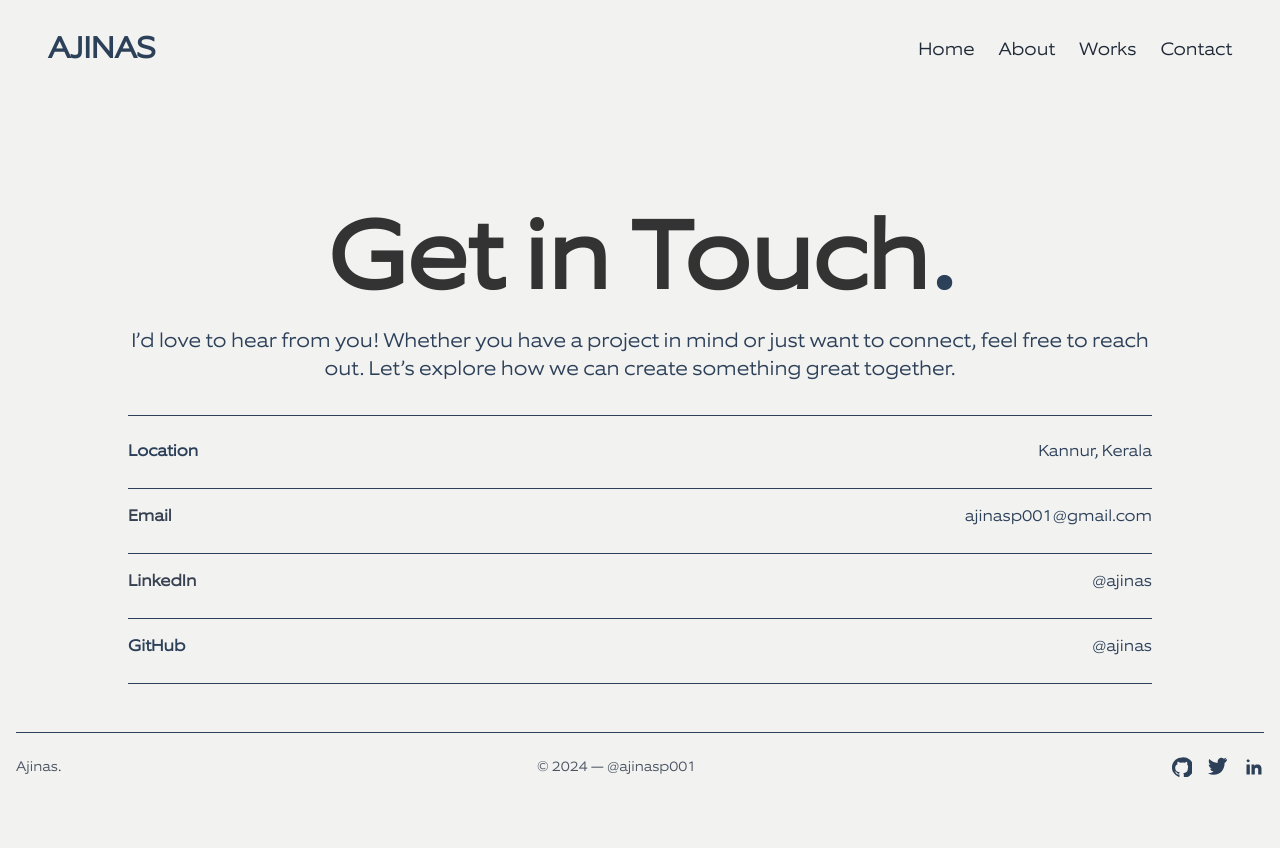
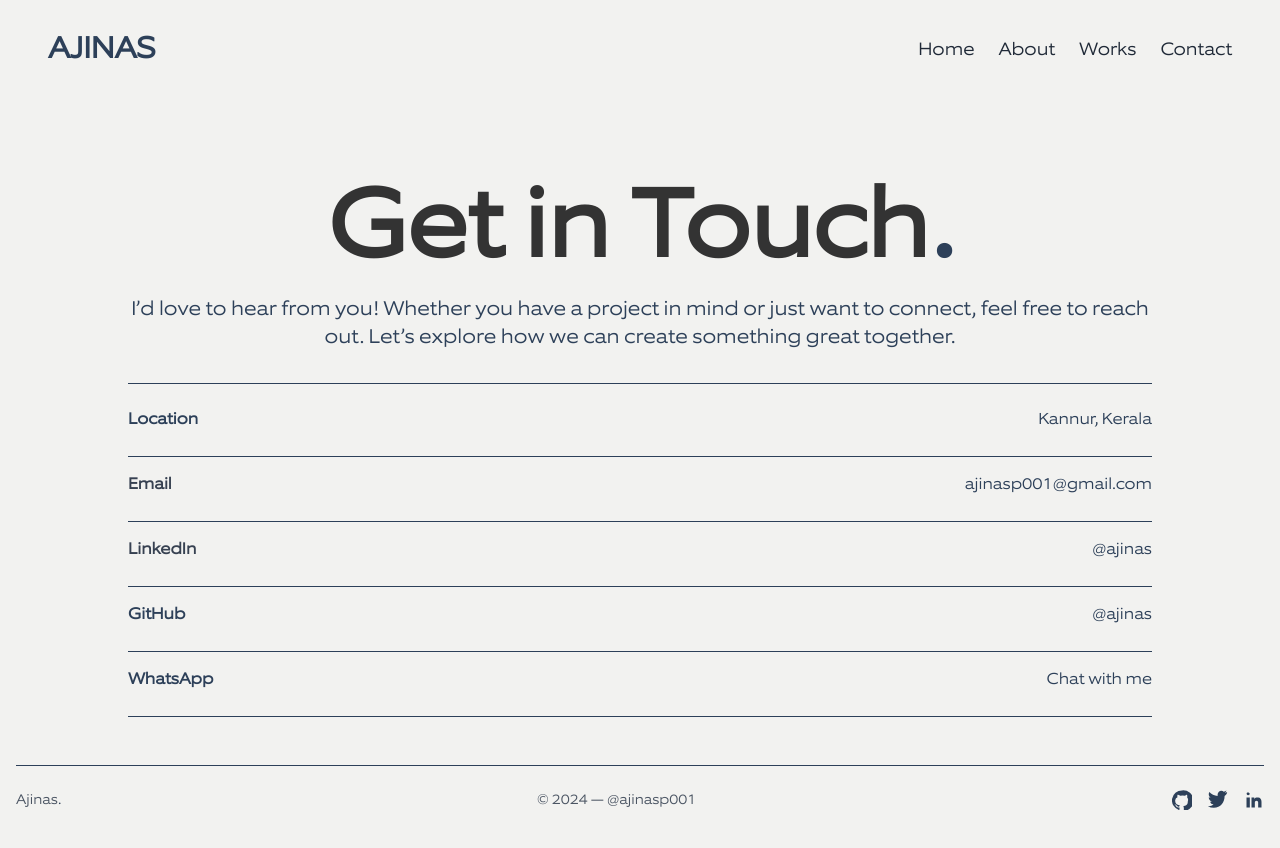
Before and after one commit to ajinas001/portfolio, a Next.js app: page /Contact in a window 1280 px wide. Shown: the top 848 px of the page. Built offline with nearby package versions, Linux system fonts and the light colour scheme.

Commit message:
updated contacts

```diff
--- a/app/Components/Hospital.jsx
+++ b/app/Components/Hospital.jsx
@@ -22,7 +22,7 @@ export const Hospital = () => {
                 y, // Apply scroll effect on Y position
             }}
         >
-            <section className="flex flex-col-reverse md:flex-row items-center justify-between bg-[#91aa9d] w-full h-full md:h-[600px] rounded-3xl p-4 md:p-8">
+            <section className="flex flex-col-reverse md:flex-row items-center justify-between bg-[#3e606f] w-full h-full md:h-[600px] rounded-3xl p-4 md:p-8">
                 {/* Left Side: Image */}
                 <div className="py-4 md:py-2 relative md:w-2/4 flex flex-col justify-center items-center">
                     <motion.img
--- a/app/Contact/page.jsx
+++ b/app/Contact/page.jsx
@@ -1,12 +1,12 @@
-import React from 'react'
+import React from 'react';
 import Navbar from '../Components/Navbar';
 
 const Contact = () => {
   return (
     <>
-    <div className='bg-white '>
-    <Navbar/>
-      <section className="min-h-screen flex flex-col justify-center items-center bg-white  px-4 py-8 mt-16 md:mt-24">
+      <div className="bg-white">
+        <Navbar />
+        <section className="min-h-screen flex flex-col justify-center items-center bg-white px-4 py-8 mt-16 md:mt-24">
           {/* Heading */}
           <h1 className="text-4xl md:text-8xl font-bold text-center mb-4">
             Get in Touch<span className="text-black">.</span>
@@ -48,12 +48,23 @@ const Contact = () => {
             <div className="flex justify-between items-center border-b border-black pb-6">
               <span className="font-semibold text-black">GitHub</span>
               <a
-              href=" https://github.com/ajinas001"
+                href="https://github.com/ajinas001"
                 className="text-black hover:underline"
                 target="_blank"
                 rel="noopener noreferrer"
               >
                 @ajinas
+              </a>
+            </div>
+            <div className="flex justify-between items-center border-b border-black pb-6">
+              <span className="font-semibold text-black">WhatsApp</span>
+              <a
+                href="https://wa.me/9544233132" // Replace with your full phone number, including country code
+                className="text-black hover:underline"
+                target="_blank"
+                rel="noopener noreferrer"
+              >
+                Chat with me
               </a>
             </div>
           </div>
@@ -98,15 +109,9 @@ const Contact = () => {
             </div>
           </footer>
         </section>
-
       </div>
-
-
     </>
   );
 };
 
-
-
-
-export default Contact
+export default Contact;
--- a/app/Works/page.jsx
+++ b/app/Works/page.jsx
@@ -93,7 +93,7 @@ const Works = () => {
         </div>
         <Ecom/>
         <Hospital/>
-        {/* <footer className="w-full mt-12 text-gray-600">
+        {/* <footer className="w-full mt-12 text-gray-600 ">
           <div className="flex flex-col sm:flex-row justify-between items-center border-t border-black pt-6 space-y-4 sm:space-y-0">
             <p className="text-sm font-medium">
               Ajinas<span className="text-black">.</span>
```
Lines whose indentation alone changed are shown as unchanged.
